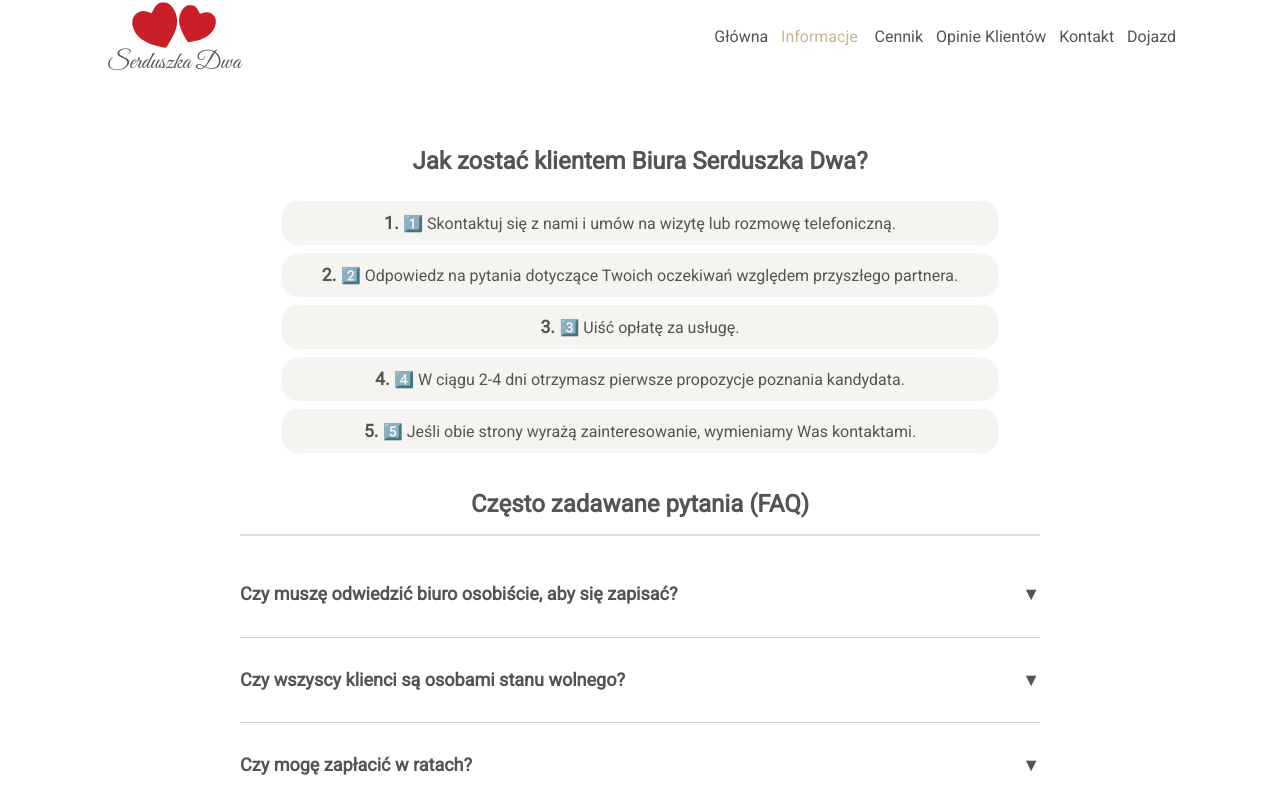
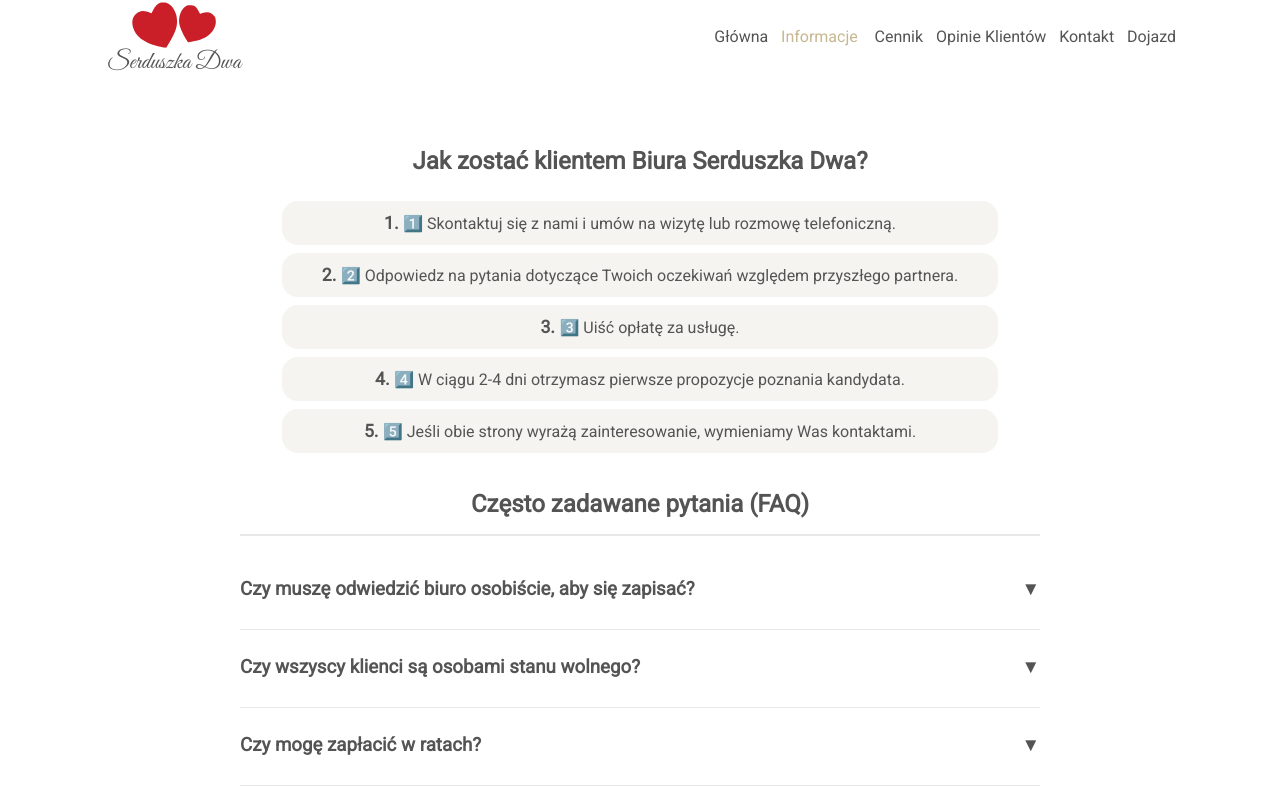
Before and after one commit to Vectari/serduszka-dwa, a React (Vite) app: page /info in a window 1280 px wide. Shown: the top 800 px of the page. Built offline with nearby package versions, Linux system fonts and the light colour scheme; no server answers; the database is empty.

Commit message:
style: update styles

```diff
--- a/src/view/Info/Info.jsx
+++ b/src/view/Info/Info.jsx
@@ -27,7 +27,7 @@ const StyledFAQContainer = styled.div`
   text-align: left;
 
   h2 {
-    border-bottom: 2px solid #ddd;
+    border-bottom: 2px solid ${theme.border_and_lines};
     padding-bottom: 10px;
     margin-bottom: 1rem;
     text-align: center;
@@ -35,14 +35,13 @@ const StyledFAQContainer = styled.div`
 `;
 
 const StyledFAQItem = styled.div`
-  border-bottom: 1px solid #ccc;
-  padding: 10px 0;
+  border-bottom: 1px solid ${theme.border_and_lines};
+  padding: 0.3rem 0;
   transition: all 0.3s ease-in-out;
 `;
 
 const StyledFAQQuestion = styled.h3`
   cursor: pointer;
-  font-size: 18px;
   display: flex;
   justify-content: space-between;
   align-items: center;
@@ -52,8 +51,7 @@ const StyledFAQAnswer = styled.div`
   max-height: 0;
   overflow: hidden;
   transition: max-height 0.3s ease-in-out, padding 0.3s ease-in-out;
-  color: #333;
-  font-size: 16px;
+  color: ${theme.navbar_text};
   padding: 0;
 
   &.expanded {
```
